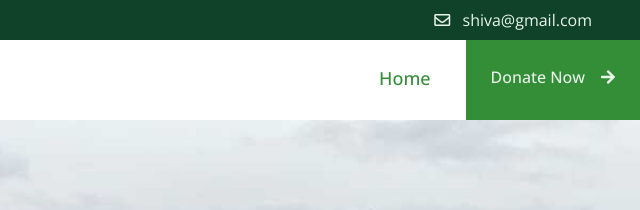
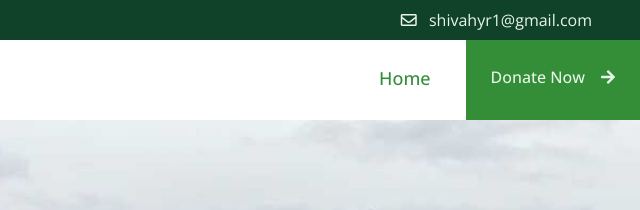
Before and after one commit to vishnu-mansionselect/pragathifoundationr.com, a plain HTML site: page index.html in a window 1280 px wide. Shown: the top 210 px of the page, 640-1280 px from the left. Drawn offline with nearby package versions, Linux system fonts and the light colour scheme.

Commit message:
Update index.html
corrected email

```diff
--- a/index.html
+++ b/index.html
@@ -51,12 +51,12 @@
                 </div>
                 <!-- <div class="h-100 d-inline-flex align-items-center">
                     <span class="far fa-envelope me-2"></span>
-                    <span>shiva@gmail.com</span>
+                    <span>shivahyr1@gmail.com</span>
                 </div> -->
             </div>
             <div class="col-lg-5 px-5 text-end">
                 <span class="far fa-envelope me-2"></span>
-                    <span>shiva@gmail.com</span>
+                    <span>shivahyr1@gmail.com</span>
                 <!-- <div class="h-100 d-inline-flex align-items-center mx-n2">
                     <span>Follow Us:</span>
                     <a class="btn btn-link text-light" href=""><i class="fab fa-facebook-f"></i></a>
@@ -944,7 +944,7 @@
                 <h4 class="text-white mb-4">Our Office</h4>
                 <p class="mb-2"><i class="fa fa-map-marker-alt me-3"></i>Hiriyur</p>
                 <p class="mb-2"><i class="fa fa-phone-alt me-3"></i>+91 96118 35486</p>
-                <p class="mb-2"><i class="fa fa-envelope me-3"></i>shiva@gmail.com</p>
+                <p class="mb-2"><i class="fa fa-envelope me-3"></i>shivahyr1@gmail.com</p>
             </div>
 
 
@@ -966,7 +966,7 @@
                 <h4 class="text-white mb-4">Our Office</h4>
                 <p class="mb-2"><i class="fa fa-map-marker-alt me-3"></i>Hiriyur</p>
                 <p class="mb-2"><i class="fa fa-phone-alt me-3"></i>+91 96118 35486</p>
-                <p class="mb-2"><i class="fa fa-envelope me-3"></i>shiva@gmail.com</p>
+                <p class="mb-2"><i class="fa fa-envelope me-3"></i>shivahyr1@gmail.com</p>
                 <!-- <div class="d-flex pt-2">
                     <a class="btn btn-square btn-outline-light rounded-circle me-2" href=""><i class="fab fa-twitter"></i></a>
                     <a class="btn btn-square btn-outline-light rounded-circle me-2" href=""><i class="fab fa-facebook-f"></i></a>
```
